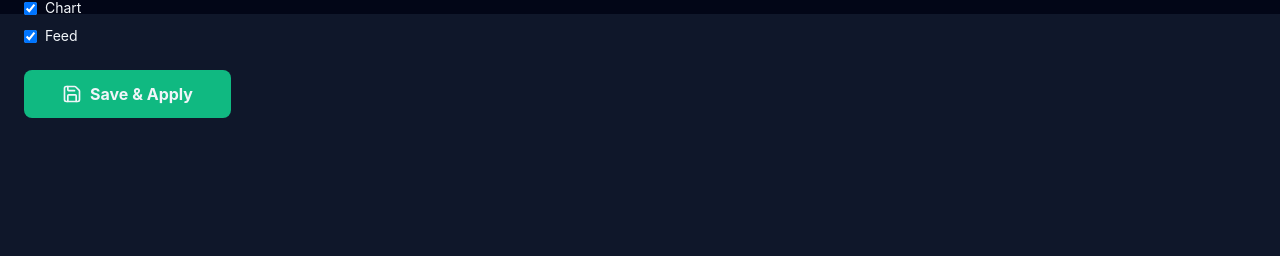
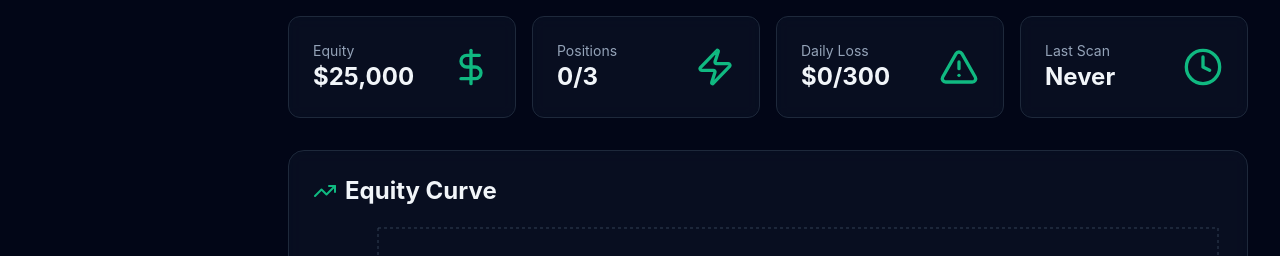
Before and after one commit to kevin-phan-25/alphastream-dashboard, a Next.js app: page / in a window 1280 px wide. Shown: the part 916-1172 px from the top of the page. Before the commit the page ends 930 px from the top, so only its background shows below. Built offline with nearby package versions, Linux system fonts and the light colour scheme; no server answers.

Commit message:
Update page.tsx

```diff
--- a/app/page.tsx
+++ b/app/page.tsx
@@ -100,7 +100,8 @@ export default function Home() {
   return (
     <>
       <div className={`min-h-screen transition-colors ${settings.theme === 'dark' ? 'bg-slate-950 text-slate-100' : 'bg-gray-50 text-gray-900'}`}>
-        {/* Mobile Sidebar */}
+
+        {/* Mobile Sidebar – FULLY SCROLLABLE */}
         {sidebarOpen && (
           <div className="fixed inset-0 z-50 lg:hidden">
             <div className="fixed inset-0 bg-black/70" onClick={() => setSidebarOpen(false)} />
@@ -110,9 +111,9 @@ export default function Home() {
           </div>
         )}
 
-        {/* Desktop Sidebar */}
-        <div className="hidden lg:fixed lg:inset-y-0 lg:left-0 lg:w-64 lg:block lg:border-r lg:border-slate-800">
-          <div className="p-6">
+        {/* Desktop Sidebar – FULLY SCROLLABLE & STICKY */}
+        <div className="hidden lg:block lg:w-64 lg:border-r lg:border-slate-800 lg:bg-slate-950">
+          <div className="sticky top-0 h-screen p-6 overflow-y-auto">
             <SettingsPanel settings={settings} setSettings={setSettings} saveSettings={saveSettings} accent={accent} />
           </div>
         </div>
@@ -300,7 +301,7 @@ function SettingsPanel({ settings, setSettings, saveSettings, accent }: any) {
           </div>
         </div>
 
-        {/* RISK LIMITS – NOW LABELED & CLEAR */}
+        {/* RISK LIMITS – LABELED & CLEAR */}
         <div className="space-y-4 p-4 bg-slate-800/50 rounded-xl border border-slate-700">
           <label className="text-sm font-bold text-emerald-400">Risk Limits</label>
 
@@ -359,6 +360,15 @@ function SettingsPanel({ settings, setSettings, saveSettings, accent }: any) {
           </div>
         </div>
 
+        {/* Back to Top + Save */}
+        <div className="h-20" /> {/* Spacer */}
+        <button
+          onClick={() => window.scrollTo({ top: 0, behavior: 'smooth' })}
+          className="w-full py-2 text-xs opacity-60 hover:opacity-100 mb-4"
+        >
+          Back to Top
+        </button>
+
         <button
           onClick={saveSettings}
           className="w-full py-3 rounded-lg font-bold flex items-center justify-center gap-2 transition hover:opacity-90"
```
